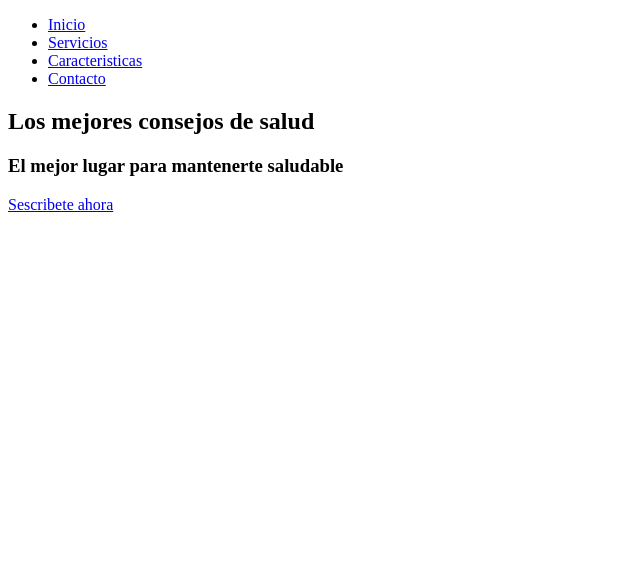
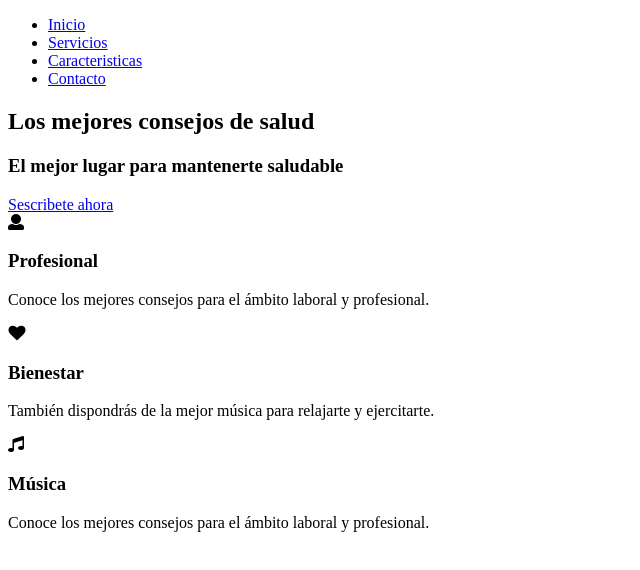
Before and after one commit to jesusrojasweb/mantentesaludable-clase, a website: page index.html in a window 1280 px wide. Shown: the whole page, without its empty margins (0-640 px from the left). Drawn offline with Linux system fonts and the light colour scheme.

Commit message:
Maquetacion de servicios

```diff
--- a/index.html
+++ b/index.html
@@ -22,6 +22,24 @@
 		<h3 class="subtitle">El mejor lugar para mantenerte saludable</h3>
 		<a href="#" class="btn">Sescribete ahora</a>
 	</section>
-
+	<section class="Servicios">
+		<div class="contenedor">
+			<div class="item">
+				<span class="fa fa-user"></span>
+				<h3 class="title">Profesional</h3>
+				<p class="descripcion">Conoce los mejores consejos para el ámbito laboral y profesional.</p>
+			</div>
+			<div class="item">
+				<span class="fa fa-heart"></span>
+				<h3 class="title">Bienestar</h3>
+				<p class="descripcion">También dispondrás de la mejor música para relajarte y ejercitarte.</p>
+			</div>
+			<div class="item">
+				<span class="fa fa-music"></span>
+				<h3 class="title">Música</h3>
+				<p class="descripcion">Conoce los mejores consejos para el ámbito laboral y profesional.</p>
+			</div>
+		</div>
+	</section>
 </body>
 </html>
```
